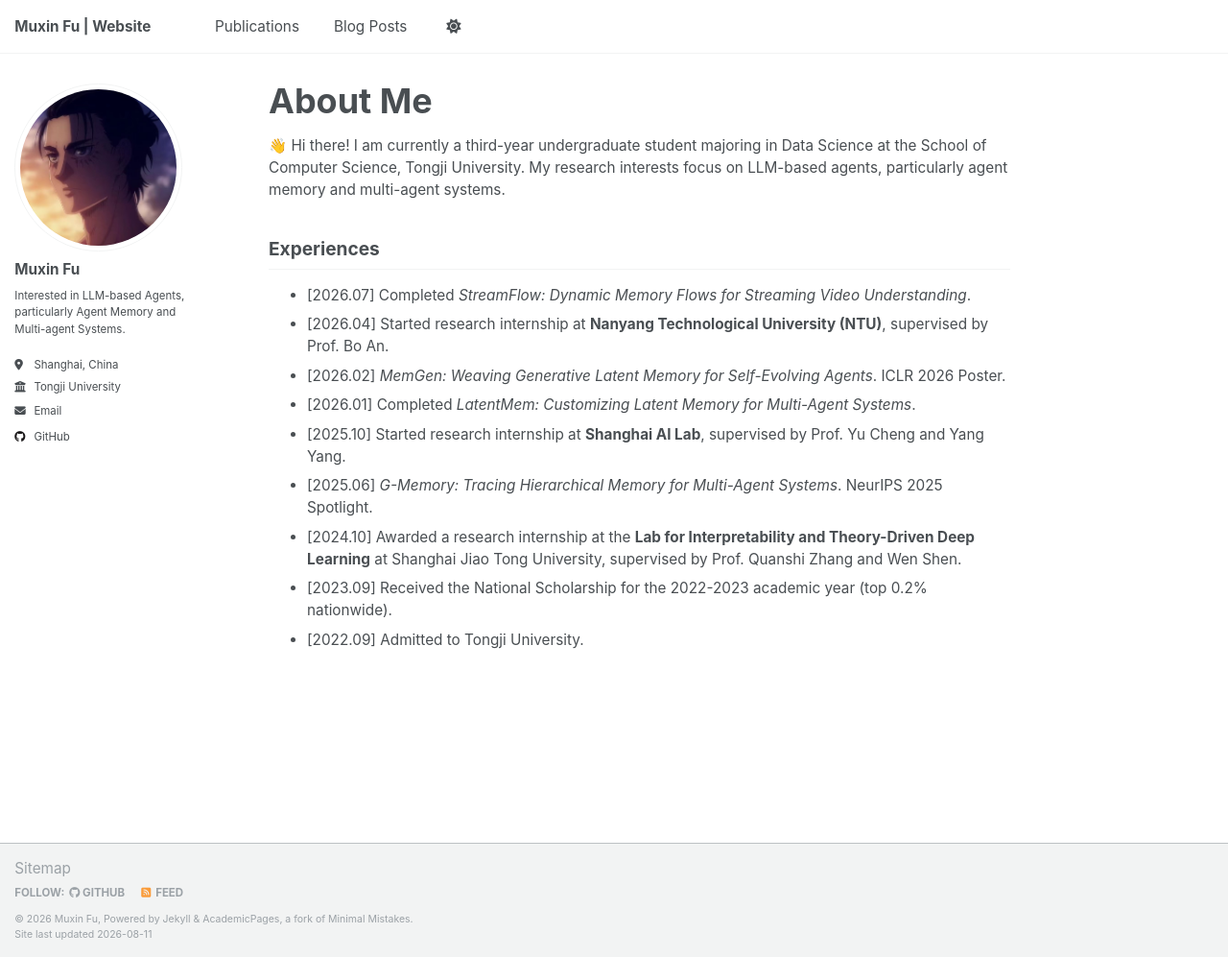
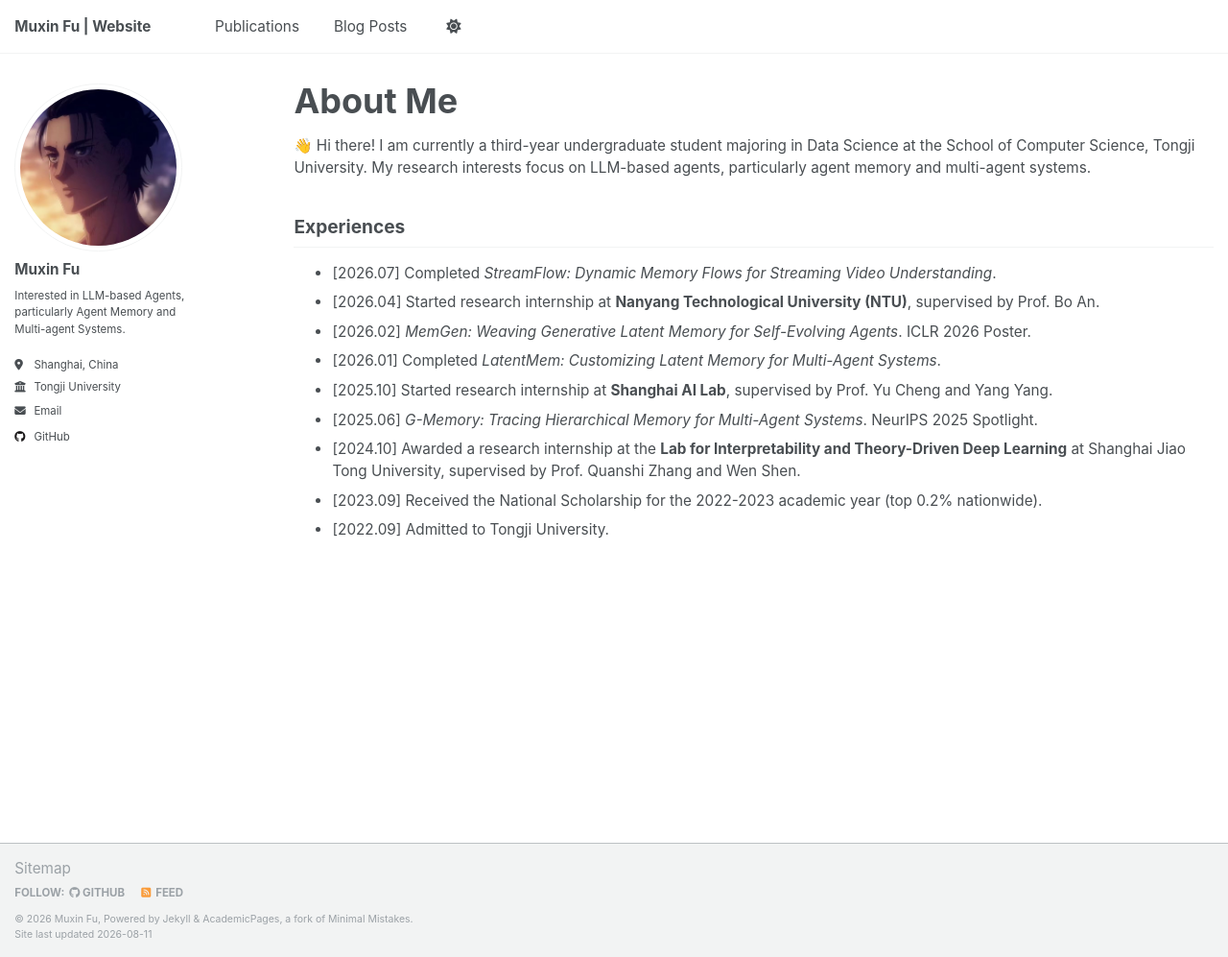
Before and after one commit to KANABOON1/KANABOON1.github.io, a Jekyll site: the page built from _pages/about.md, in a window 1280 px wide and 997 px high. Shown: the whole window at 96% size. Built offline with Jekyll 4.4.1, drawn with Linux system fonts in a browser that asks for light colours.

Commit message:
Fix a bug.

```diff
--- a/_sass/layout/_archive.scss
+++ b/_sass/layout/_archive.scss
@@ -11,7 +11,7 @@
 
   @include breakpoint($large) {
     @include span(10 of 12 last);
-    @include prefix(0.5 of 12);
+    @include prefix(0.75 of 12);
   }
 
   a {
--- a/_sass/layout/_page.scss
+++ b/_sass/layout/_page.scss
@@ -12,15 +12,14 @@
   animation-delay: 0.35s;
 
   @include breakpoint($x-large) {
-    max-width: $x-large;
+    max-width: 1440px;
   }
 }
 
 .page {
   @include breakpoint($large) {
     @include span(10 of 12 last);
-    @include prefix(0.5 of 12);
-    @include suffix(2 of 12);
+    @include prefix(0.75 of 12);
   }
 
   .page__inner-wrap {
```
